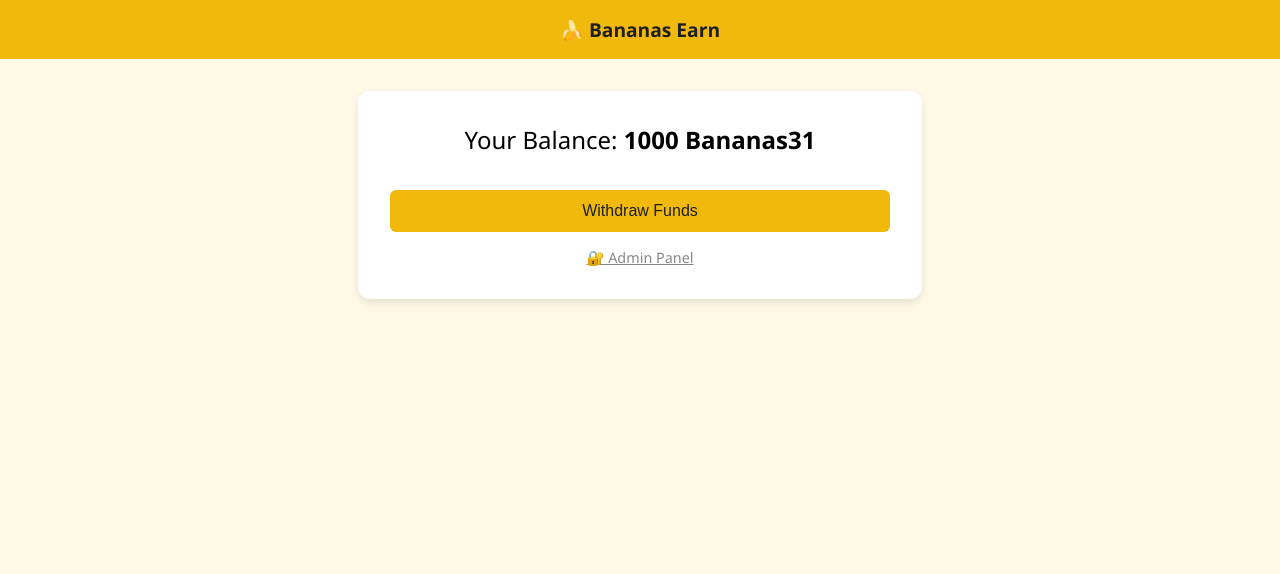
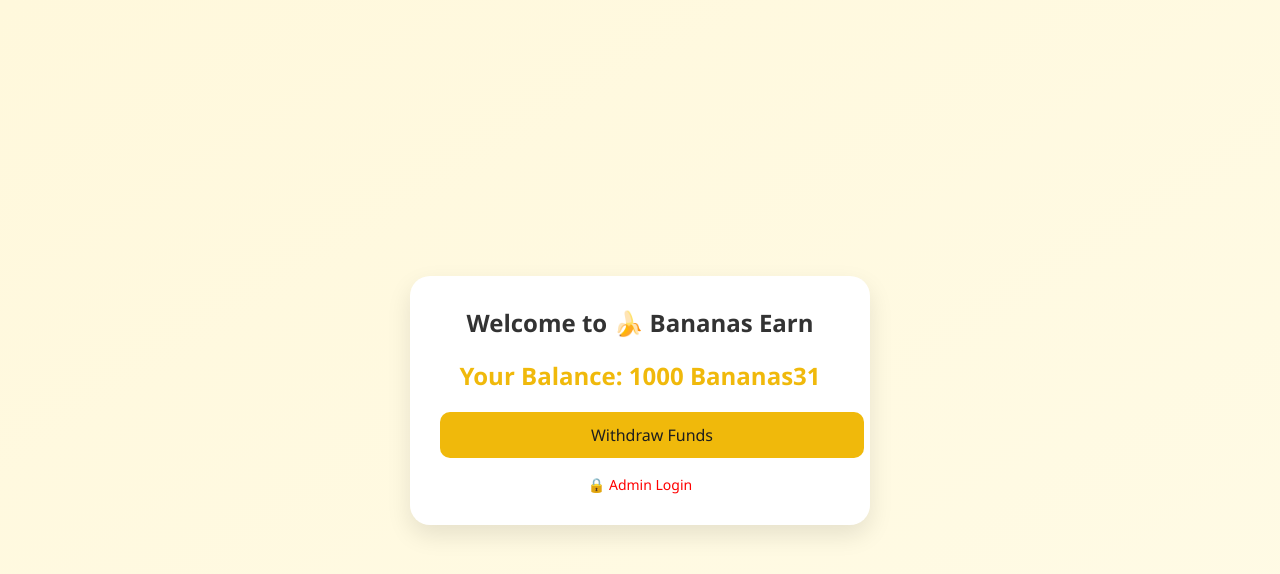
Before and after one commit to mdrabbi25/Bananas-Earn-webapp, a plain HTML site: page index.html in a window 1280 px wide. Drawn offline with Linux system fonts and the light colour scheme.

Commit message:
Update index.html

```diff
--- a/index.html
+++ b/index.html
@@ -1,69 +1,79 @@
-
 <!DOCTYPE html>
 <html lang="en">
 <head>
-    <meta charset="UTF-8">
+  <meta charset="UTF-8" />
+  <meta name="viewport" content="width=device-width, initial-scale=1.0"/>
   <title>Bananas Earn 🍌 - Dashboard</title>
-    <meta name="viewport" content="width=device-width, initial-scale=1.0">
   <style>
     body {
       margin: 0;
       font-family: 'Segoe UI', sans-serif;
-            background: #FFF9E6;
+      background: linear-gradient(to bottom right, #fff8dc, #fffbe6);
+      display: flex;
+      justify-content: center;
+      align-items: center;
+      height: 100vh;
     }
-        .navbar {
-            background: #F0B90B;
-            padding: 1rem;
-            text-align: center;
-            font-weight: bold;
-            color: #1E2026;
-            font-size: 1.2rem;
-        }
+
     .container {
-            padding: 2rem;
-            max-width: 500px;
-            margin: auto;
       background: white;
-            margin-top: 2rem;
-            border-radius: 12px;
-            box-shadow: 0 4px 8px rgba(0,0,0,0.1);
-        }
-        .balance {
-            font-size: 1.5rem;
-            margin-bottom: 1.5rem;
+      padding: 30px;
+      border-radius: 20px;
+      box-shadow: 0 10px 25px rgba(0, 0, 0, 0.1);
+      max-width: 400px;
+      width: 90%;
       text-align: center;
     }
+
+    h2 {
+      margin-top: 0;
+      color: #333;
+    }
+
+    .balance {
+      font-size: 24px;
+      margin: 20px 0;
+      color: #f0b90b;
+      font-weight: bold;
+    }
+
     .btn {
-            background: #F0B90B;
-            color: #1E2026;
+      display: block;
+      width: 100%;
+      padding: 12px;
+      margin: 15px 0;
+      background-color: #f0b90b;
+      color: #1e1e1e;
       border: none;
-            padding: 12px 20px;
-            border-radius: 6px;
+      border-radius: 10px;
+      font-size: 16px;
       cursor: pointer;
-            font-size: 1rem;
-            width: 100%;
-            margin-top: 10px;
+      text-decoration: none;
       transition: background 0.3s ease;
     }
+
     .btn:hover {
-            background: #d9a800;
+      background-color: #e0a800;
     }
-        .footer-link {
-            display: block;
-            margin-top: 1rem;
-            text-align: center;
-            color: #888;
-            font-size: 0.9rem;
+
+    .admin-link {
+      margin-top: 10px;
+      color: red;
+      font-size: 14px;
+      text-decoration: none;
+    }
+
+    .admin-link:hover {
+      text-decoration: underline;
     }
   </style>
 </head>
 <body>
-    <div class="navbar">🍌 Bananas Earn</div>
-
   <div class="container">
-        <div class="balance">Your Balance: <strong>1000 Bananas31</strong></div>
-        <a href="withdraw.html"><button class="btn">Withdraw Funds</button></a>
-        <a href="admin.html" class="footer-link">🔐 Admin Panel</a>
+    <h2>Welcome to 🍌 Bananas Earn</h2>
+    <p class="balance">Your Balance: <span id="balance">1000 Bananas31</span></p>
+    <a href="withdraw.html" class="btn">Withdraw Funds</a>
+    <a href="admin.html" class="admin-link">🔒 Admin Login</a>
   </div>
 </body>
 </html>
```
Lines whose indentation alone changed are shown as unchanged.
